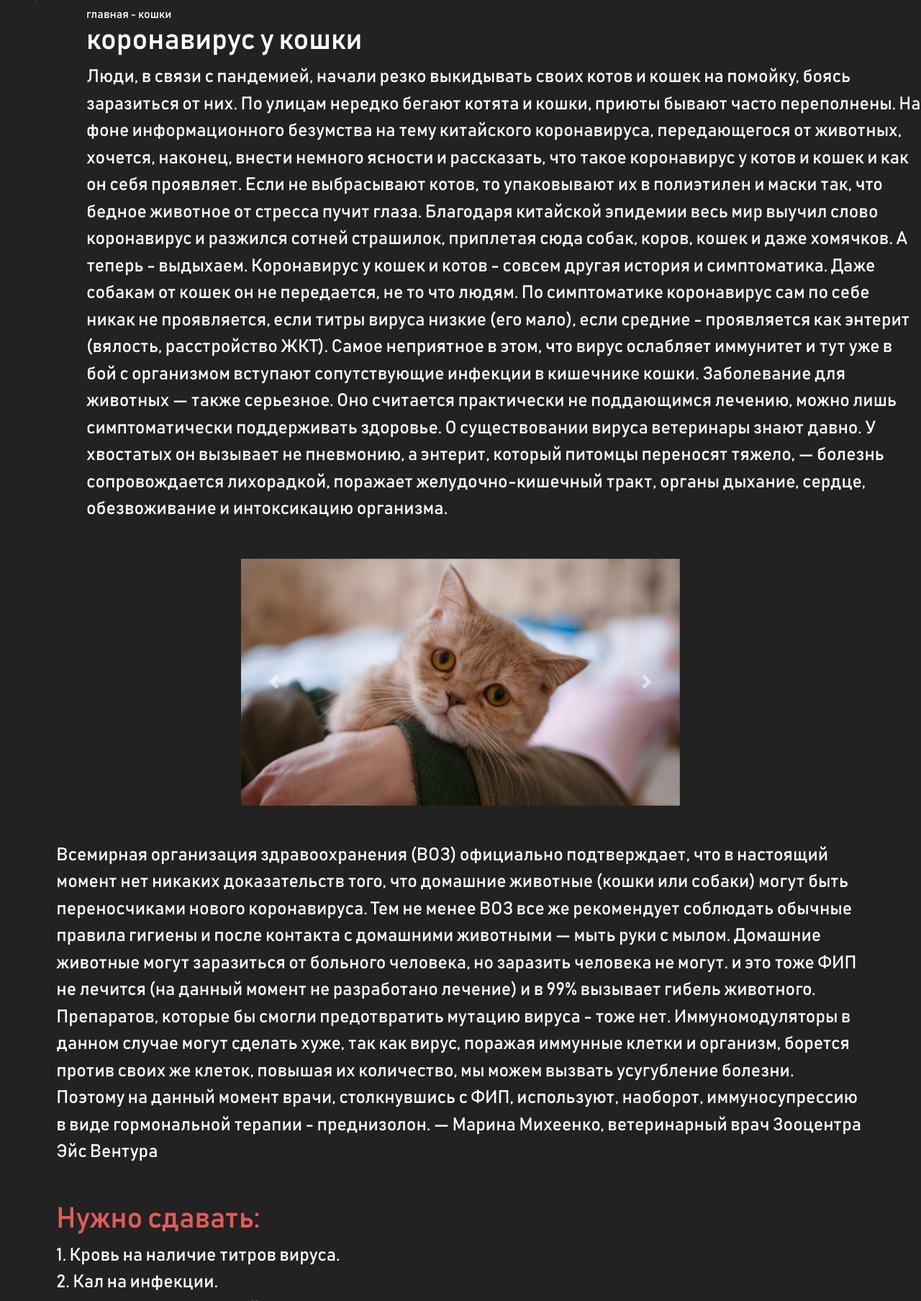
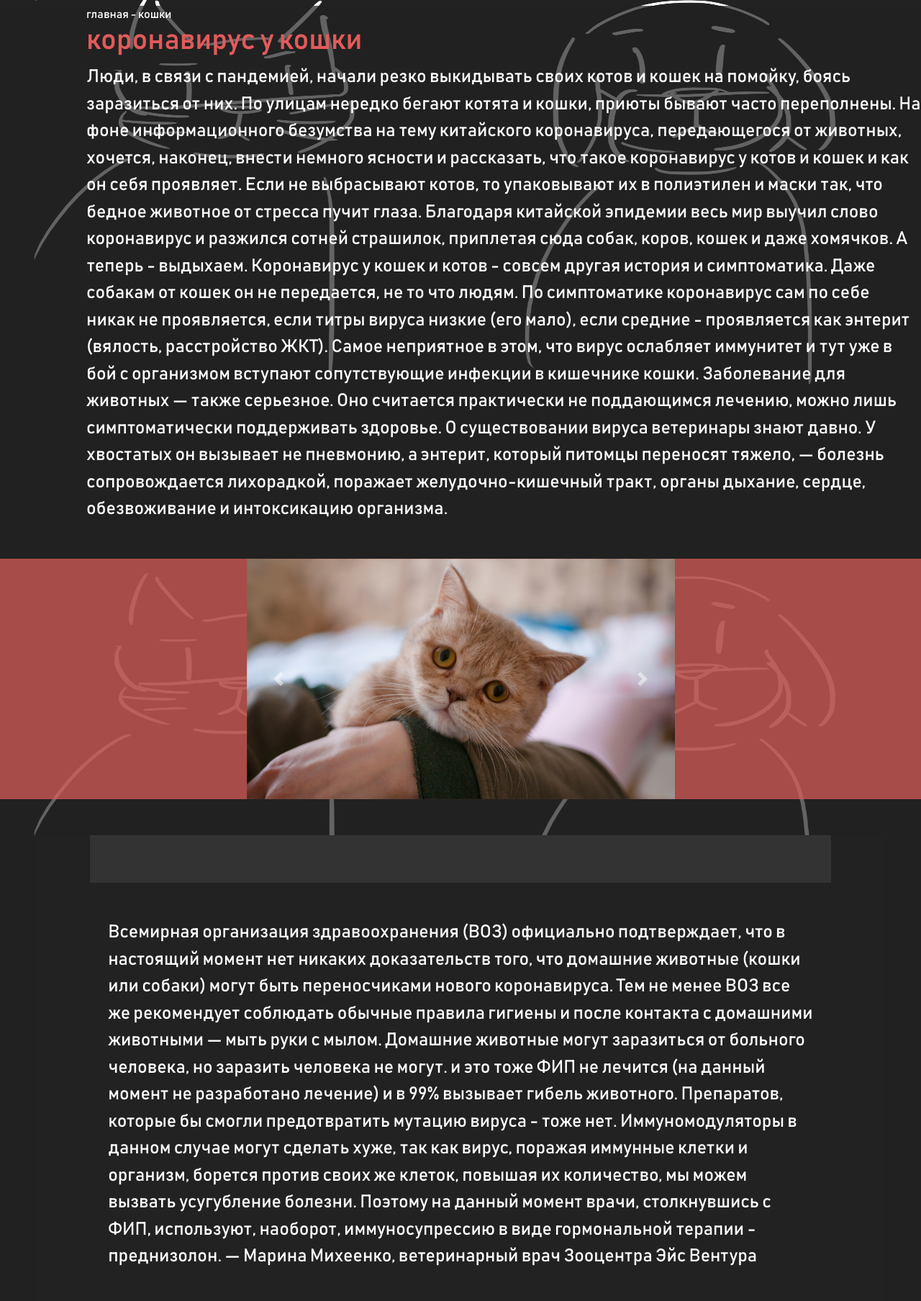
Before and after one commit to Good1Cheese/CoranovirusPet, a PHP site: page /pages.php?id=2 in a window 1280 px wide. Shown: the part 62-1869 px from the top of the page at 72% size. Run offline with PHP 8.4, Linux system fonts and the light colour scheme; data comes from the database, SQL or seed files in the repository; data that the repository does not hold is empty.

Commit message:
Add files via upload

```diff
--- /dev/null
+++ b/includes/app.js
@@ -0,0 +1,23 @@
+
+  AOS.init({
+  // Global settings:
+  disable: false, // accepts following values: 'phone', 'tablet', 'mobile', boolean, expression or function
+  startEvent: 'DOMContentLoaded', // name of the event dispatched on the document, that AOS should initialize on
+  initClassName: 'aos-init', // class applied after initialization
+  animatedClassName: 'aos-animate', // class applied on animation
+  useClassNames: false, // if true, will add content of `data-aos` as classes on scroll
+  disableMutationObserver: false, // disables automatic mutations' detections (advanced)
+  debounceDelay: 50, // the delay on debounce used while resizing window (advanced)
+  throttleDelay: 99, // the delay on throttle used while scrolling the page (advanced)
+
+
+  // Settings that can be overridden on per-element basis, by `data-aos-*` attributes:
+  offset: 300, // offset (in px) from the original trigger point
+  delay: 0, // values from 0 to 3000, with step 50ms
+  duration: 400, // values from 0 to 3000, with step 50ms
+  easing: 'ease', // default easing for AOS animations
+  once: false, // whether animation should happen only once - while scrolling down
+  mirror: false, // whether elements should animate out while scrolling past them
+  anchorPlacement: 'top-bottom', // defines which position of the element regarding to window should trigger the animation
+
+});
--- a/pages.php
+++ b/pages.php
@@ -8,6 +8,12 @@ $pet = mysqli_fetch_assoc($pets);
 <html>
 
 <head>
+<link href="https://unpkg.com/aos@2.3.1/dist/aos.css" rel="stylesheet">
+    <srcipt src="https://ajax.googleapis.com/ajax/libs/jquery/3.4.1/jquery.min.js"></srcipt>
+    <script src="https://code.jquery.com/jquery-3.3.1.slim.min.js" integrity="sha384-q8i/X+965DzO0rT7abK41JStQIAqVgRVzpbzo5smXKp4YfRvH+8abtTE1Pi6jizo" crossorigin="anonymous"></script>
+    <script src="https://cdnjs.cloudflare.com/ajax/libs/popper.js/1.14.3/umd/popper.min.js" integrity="sha384-ZMP7rVo3mIykV+2+9J3UJ46jBk0WLaUAdn689aCwoqbBJiSnjAK/l8WvCWPIPm49" crossorigin="anonymous"></script>
+    <script src="https://stackpath.bootstrapcdn.com/bootstrap/4.1.1/js/bootstrap.min.js" integrity="sha384-smHYKdLADwkXOn1EmN1qk/HfnUcbVRZyYmZ4qpPea6sjB/pTJ0euyQp0Mk8ck+5T" crossorigin="anonymous"></script>
+    <link rel="stylesheet" href="https://stackpath.bootstrapcdn.com/bootstrap/4.4.1/css/bootstrap.min.css" integrity="sha384-Vkoo8x4CGsO3+Hhxv8T/Q5PaXtkKtu6ug5TOeNV6gBiFeWPGFN9MuhOf23Q9Ifjh" crossorigin="anonymous">
     <title>coronovirus</title>
     <meta charset="utf-8">
     <link rel="stylesheet" href="https://stackpath.bootstrapcdn.com/bootstrap/4.4.1/css/bootstrap.min.css" integrity="sha384-Vkoo8x4CGsO3+Hhxv8T/Q5PaXtkKtu6ug5TOeNV6gBiFeWPGFN9MuhOf23Q9Ifjh" crossorigin="anonymous">
@@ -50,7 +56,9 @@ $pet = mysqli_fetch_assoc($pets);
             min-width: 100%;
             background-size: 100%;
             background-repeat: no-repeat;
+            background-attachment: fixed;
             margin: 0;
+            background-image: url(material/bg.jpg);
         }
 
         .titles {
@@ -84,15 +92,17 @@ $pet = mysqli_fetch_assoc($pets);
     <?php
     require "includes/header.php";
     ?>
-    <div class="main">
+    <div style="background-color:rgba(34,34,34,0.7);" class="main">
         <div style="text-decoration: none; display: block; margin:15px 0 0 120px;">
             <a class="link" style="color: white; text-decoration: none;" href="/">главная</a> - <a class="link" style="color: white; text-decoration: none;" href=""><?php echo $pet['pet']?></a>
-            <h1 style="">коронавирус у <?php echo $pet['pet']?></h1>
+            <h1 style="color:#e25a5a;">коронавирус у <?php echo $pet['pet']?></h1>
             <p style="font-size:25px; margin-bottom:50px;"><?php echo $pet['text'] ?></p>
+            <p style="font-size:25px; margin-bottom:50px;"><?php echo $pet['text .1'] ?></p>
         </div>
         <div>
 
         </div>
+        <div class="col-12" style="background-color:rgba(226, 94, 90, 0.7);">
         <div class="col-6 mx-auto">
             <div id="mySlider" class="carousel slide" data-ride="carousel">
                 <div class="carousel-inner">
@@ -117,21 +127,40 @@ $pet = mysqli_fetch_assoc($pets);
                 </a>
             </div>
         </div>
+        </div>
         <script src="https://code.jquery.com/jquery-3.3.1.slim.min.js" integrity="sha384-q8i/X+965DzO0rT7abK41JStQIAqVgRVzpbzo5smXKp4YfRvH+8abtTE1Pi6jizo" crossorigin="anonymous"></script>
         <script src="https://cdnjs.cloudflare.com/ajax/libs/popper.js/1.14.3/umd/popper.min.js" integrity="sha384-ZMP7rVo3mIykV+2+9J3UJ46jBk0WLaUAdn689aCwoqbBJiSnjAK/l8WvCWPIPm49" crossorigin="anonymous"></script>
         <script src="https://stackpath.bootstrapcdn.com/bootstrap/4.1.1/js/bootstrap.min.js" integrity="sha384-smHYKdLADwkXOn1EmN1qk/HfnUcbVRZyYmZ4qpPea6sjB/pTJ0euyQp0Mk8ck+5T" crossorigin="anonymous"></script>
         <div class="col-11"></div>
-
-        <div style="margin-top:50px; padding: 0px 25px;" class="col-11 mx-auto">
-	    <P><?php echo $pet['text 1']; ?></P>
+        <div style="margin-top:50px;  padding:  0 25px; background-color:#222222;" data-aos="fade-up" data-aos-anchor-placement="center-bottom" class="col-11 mx-auto">
+        <?php
+         if ( (int) $_GET['id'] == 2 )
+        {
+        ?>
+         <div style="margin-top:50px;  padding: 25px 15px 25px 15px; background-color:#333333;" data-aos="fade-up" data-aos-anchor-placement="center-bottom" class="col-11 mx-auto">
+          <P class="font-italic"><?php echo $pet['text 2.1']; ?></P>
+          <h1><?php echo $pet['title 1.1'] ?></h1>
+        <?php
+        } else
+        {
+        ?>
+            <P class=""><?php echo $pet['text 1']; ?></P>
+        <?php
+        }
+        ?>
+		</div>
+        <div style="margin-top:50px; padding: 0px 25px;" data-aos="fade-up" data-aos-anchor-placement="center-bottom" class="col-11 mx-auto">
+	    <P><?php echo $pet['text 1.1']; ?></P>
 		</div>
 
-        <div style="margin-top:50px; padding: 0px 25px;" class="col-11 mx-auto">
-        <h1 class="col-12 title"><?php echo $pet['title 1'] ?></h1>
+        <div style="margin-top:50px; padding: 0px 25px;" data-aos="fade-up" data-aos-anchor-placement="center-bottom" class="col-11 mx-auto">
+        <h1 class="cal-12 title"><?php echo $pet['title 1'] ?></h1>
 	    <P><?php echo $pet['text 2']; ?></P>
+        <P><?php echo $pet['text 2.2']; ?></P>
+        <P><?php echo $pet['text 2.3']; ?></P>
 		</div>
 
-        <div style="margin-top:50px; padding: 0px 25px;" class="col-11 mx-auto">
+        <div style="margin-top:50px; padding: 0px 25px;" data-aos="fade-up" data-aos-anchor-placement="center-bottom" class="col-11 mx-auto">
         <h1 class="cal-12 title"><?php echo $pet['title 2'] ?></h1>
         <ul>
 	    <li class="list"><?php echo $pet['text 3.1']; ?></li>
@@ -140,23 +169,26 @@ $pet = mysqli_fetch_assoc($pets);
         </ul>
 		</div>
 
-        <div style="margin-top:50px; padding: 0px 25px;" class="col-11 mx-auto">
+        <div style="margin-top:50px; padding: 0px 25px;" data-aos="fade-up" data-aos-anchor-placement="center-bottom" class="col-11 mx-auto">
         <h1 class="cal-12 title"><?php echo $pet['title 3'] ?></h1>
 	    <P><?php echo $pet['text 4']; ?></P>
 		</div>
 
-        <div style="margin-top:50px; padding: 0px 25px;" class="col-11 mx-auto">
+        <div style="margin-top:50px; padding: 0px 25px;" data-aos="fade-up" data-aos-anchor-placement="center-bottom" class="col-11 mx-auto">
         <h1 class="cal-12 title"><?php echo $pet['title 4'] ?></h1>
 	    <P><?php echo $pet['text 5']; ?></P>
 		</div>
 
-        <div style="margin-top:50px; padding: 0px 25px;" class="col-11 mx-auto">
-        <h1 class="col-12 title"><?php echo $pet['title 5'] ?></h1>
+        <div style="margin-top:50px; padding: 0px 25px;" data-aos="fade-up" data-aos-anchor-placement="center-bottom" class="col-11 mx-auto">
+        <h1 class="cal-12 title"><?php echo $pet['title 5'] ?></h1>
 	    <P><?php echo $pet['text 6']; ?></P>
 		</div>
 
     </div>
 
+    <script src="https://unpkg.com/aos@2.3.1/dist/aos.js"></script>
+    <script src="includes/app.js"></script>
+
 </body>
 
 </html>
```
Also changed, not shown: index.php (+27 -10 lines), includes/db.php (line endings or trailing spaces), includes/footer.php (line endings or trailing spaces), includes/header.php (line endings or trailing spaces). Lines whose indentation alone changed are shown as unchanged.
